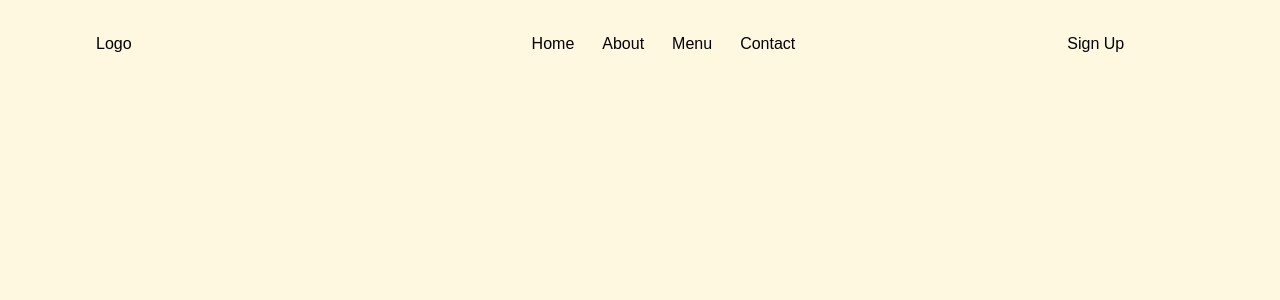
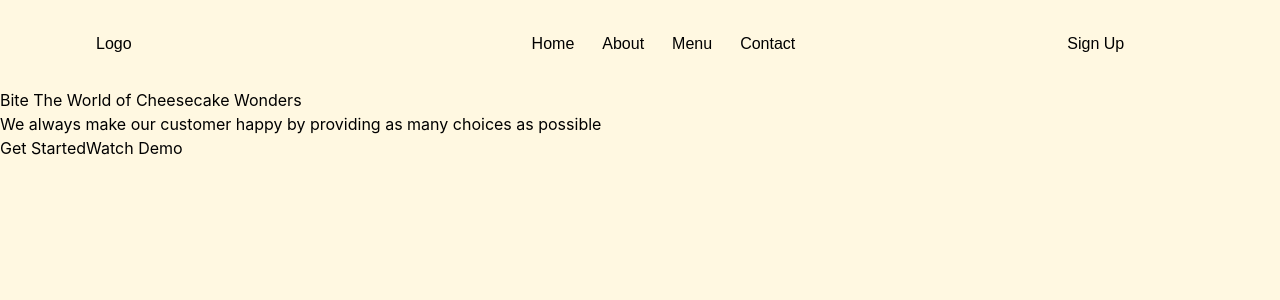
Before and after one commit to ChiefLopes/CheeseCakeSite, a React (Vite) app: page / in a window 1280 px wide. Shown: the top 300 px of the page. Built offline with nearby package versions, Linux system fonts and the light colour scheme; a web font is replaced by a local one.

Commit message:
Added the text for the home page

```diff
--- a/src/Components/Home/Home.jsx
+++ b/src/Components/Home/Home.jsx
@@ -2,8 +2,24 @@ import Nav from "./Nav";
 
 const Home = () => {
   return (
-    <div className="flex">
+    <div>
       <Nav />
+
+      <div>
+        <div>
+          <p>Bite The World of Cheesecake Wonders</p>
+          <p>
+            We always make our customer happy by providing as many choices as
+            possible
+                  </p>
+
+                  <div>
+                      <button>Get Started</button>
+                      <button>Watch Demo</button>
+                  </div>
+        </div>
+        <div></div>
+      </div>
     </div>
   );
 };
--- a/src/Components/Home/Nav.jsx
+++ b/src/Components/Home/Nav.jsx
@@ -1,6 +1,6 @@
 const Nav = () => {
   return (
-    <nav className="flex items-center justify-center ml-24 m-8 font-inika">
+    <nav className="flex items-center justify-center ml-24 m-8 font-inika ">
       <div>Logo</div>
       <ul className="flex md:ml-[25rem] space-x-7">
         <li>Home</li>
--- a/src/output.css
+++ b/src/output.css
@@ -574,6 +574,10 @@ video {
   font-family: Inika, sans-serif;
 }
 
+.font-bold {
+  font-weight: 700;
+}
+
 @media (min-width: 768px) {
   .md\:ml-\[17rem\] {
     margin-left: 17rem;
```
